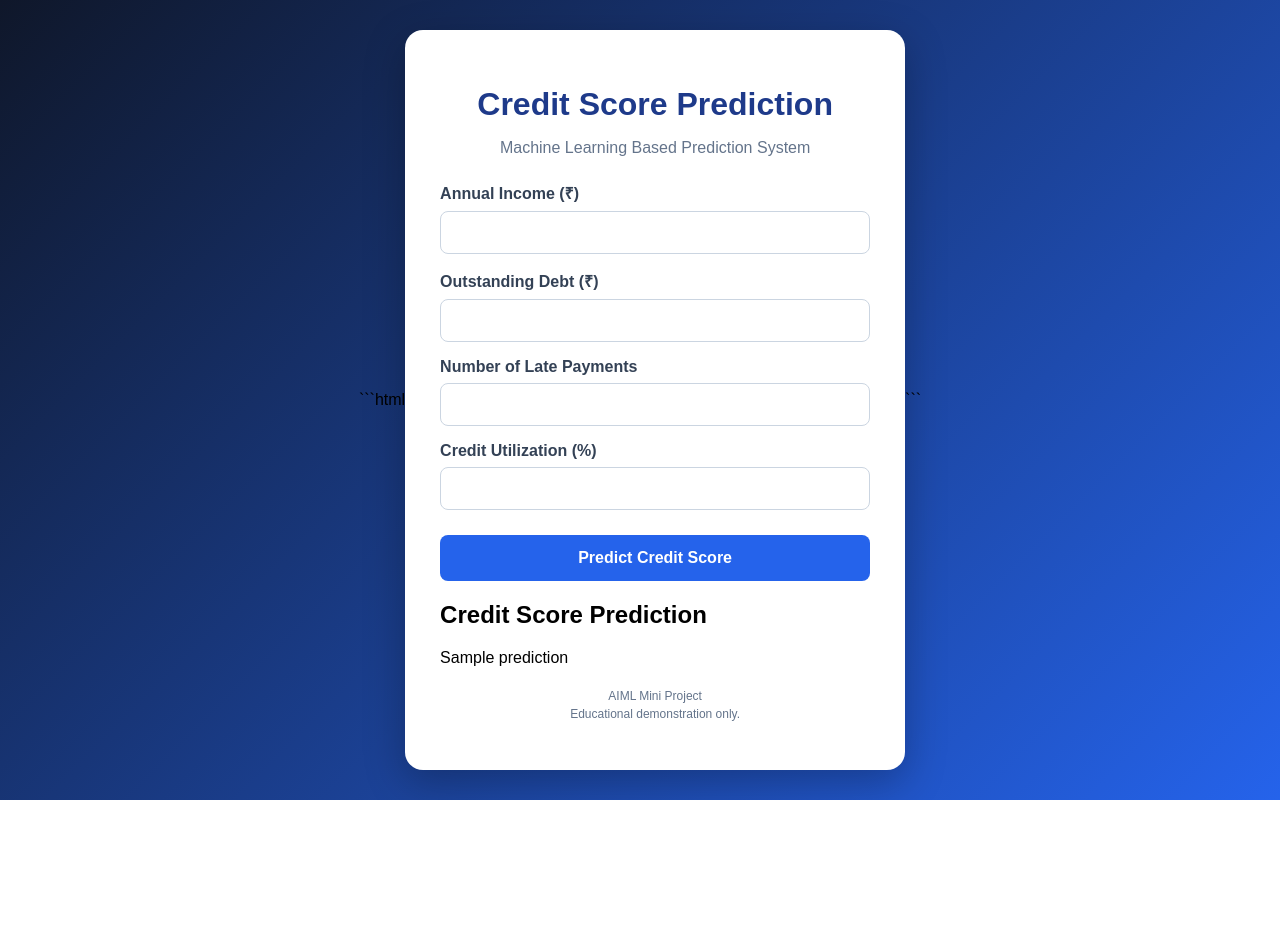
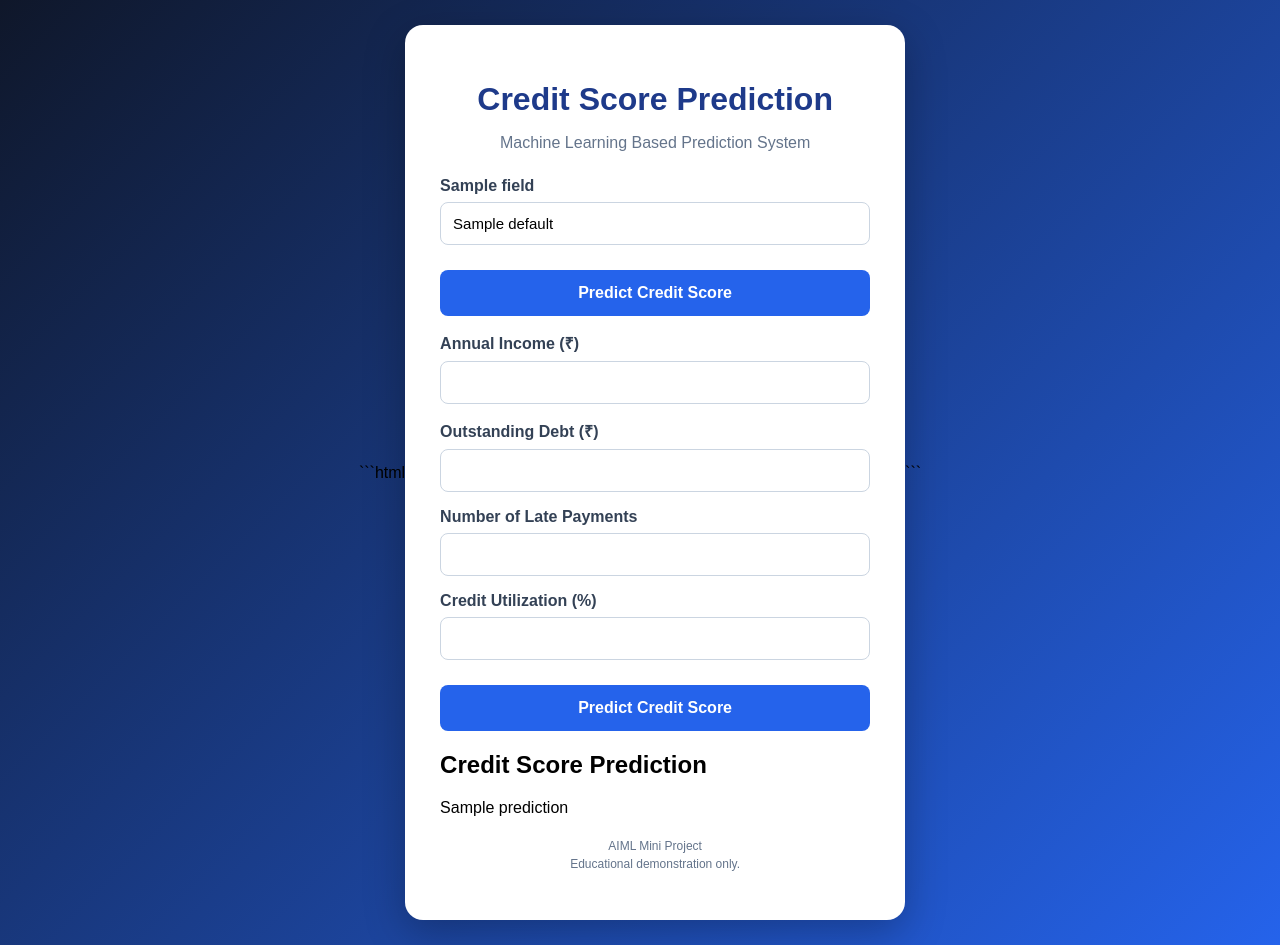
Before and after one commit to BhanuPrasad-AIML/Credit-Score-Prediction, a Flask app: template templates/index.html in a window 1280 px wide. Before the commit the page ends 800 px from the top, so only its background shows below. Run offline with Flask 3, Linux system fonts and the light colour scheme; the template is opened without the code that fills it: most values are stand-ins (such as "Sample title", 1, 10 or a date in 2020).

Commit message:
index.html

```diff
--- a/templates/index.html
+++ b/templates/index.html
@@ -111,6 +111,35 @@
         {% endif %}
 
         <form method="POST" action="/">
+
+<form method="POST" action="/">
+    {% for field in fields %}
+        <label for="{{ field.name }}">{{ field.label }}</label>
+
+        {% if field.type == "select" and field.options %}
+            <select id="{{ field.name }}" name="{{ field.name }}" required>
+                {% for option in field.options %}
+                    <option value="{{ option }}"
+                        {% if submitted.get(field.name, field.default|string) == option|string %}selected{% endif %}>
+                        {{ option }}
+                    </option>
+                {% endfor %}
+            </select>
+        {% else %}
+            <input
+                type="{{ 'number' if field.type == 'number' else 'text' }}"
+                id="{{ field.name }}"
+                name="{{ field.name }}"
+                value="{{ submitted.get(field.name, field.default|string) }}"
+                {% if field.type == "number" %}step="any" min="0"{% endif %}
+                required
+            >
+        {% endif %}
+    {% endfor %}
+
+    <button type="submit">Predict Credit Score</button>
+</form>
+
             <label for="income">Annual Income (₹)</label>
             <input
                 type="number"
```
